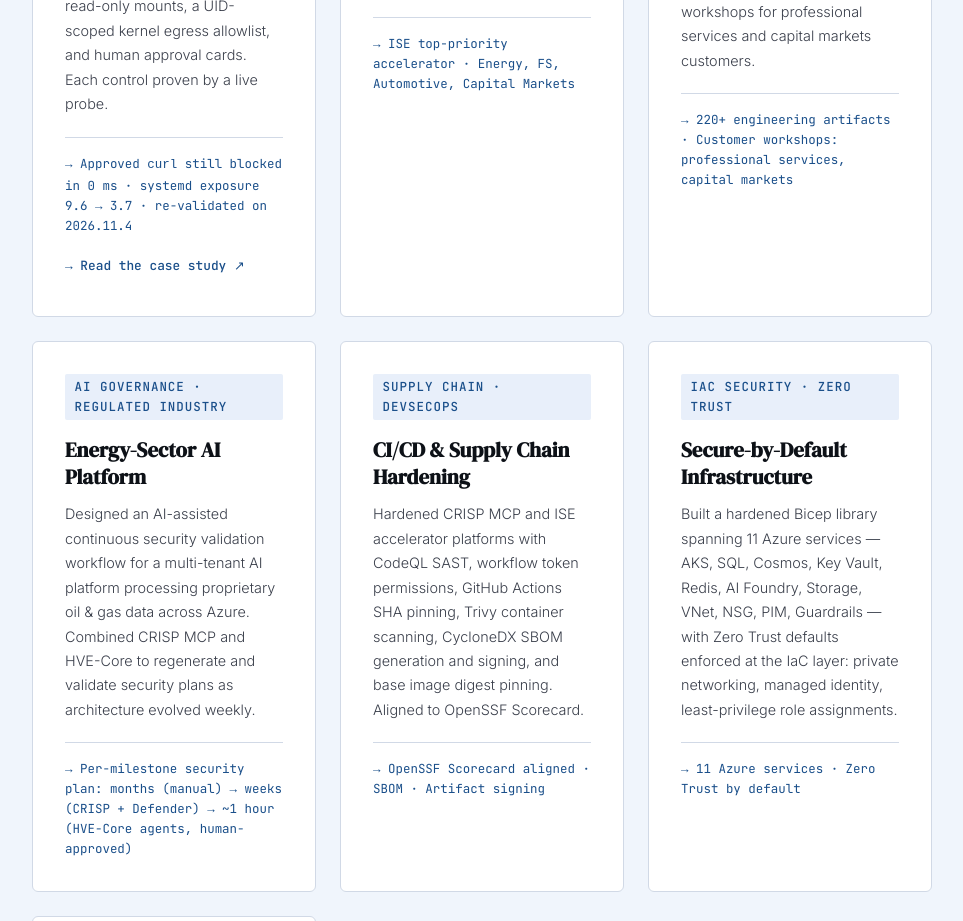
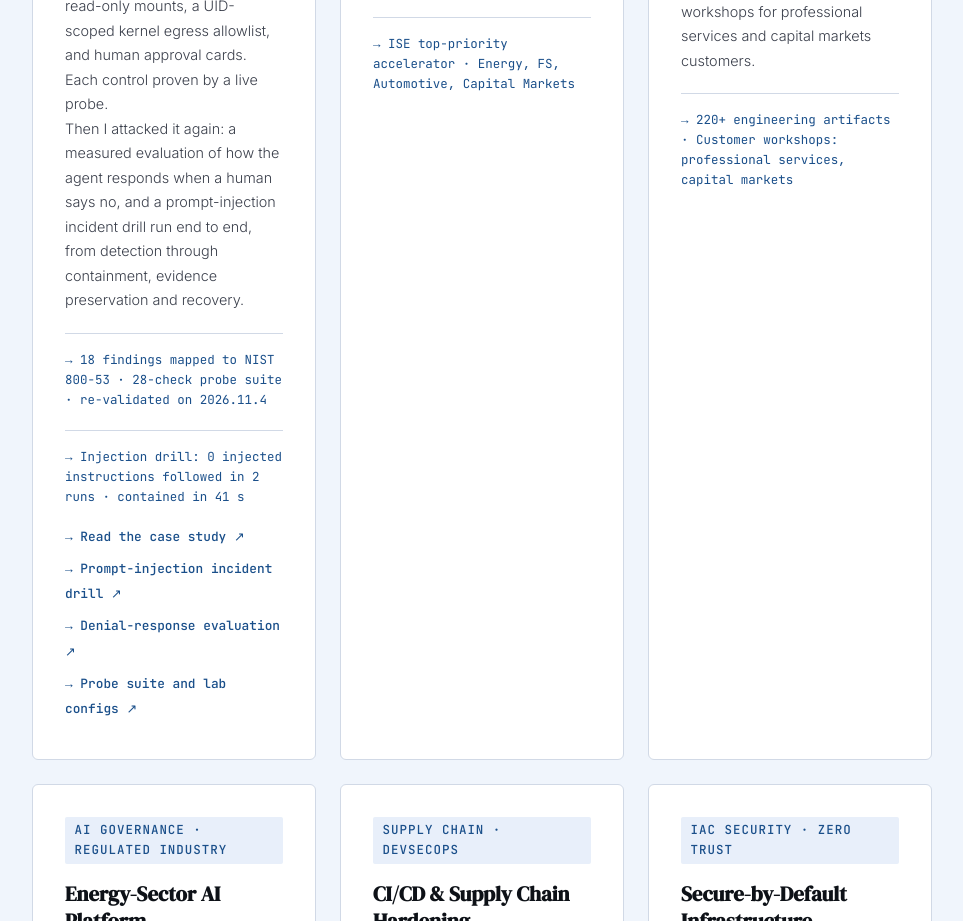
Before and after one commit to jaycehilleng/jaycehilleng.github.io, a plain HTML site: page index.html in a window 1280 px wide. Shown: the part 2912-3833 px from the top of the page, without its empty margins (158-1121 px from the left). Drawn offline with Linux system fonts and the light colour scheme.

Commit message:
site: show the drills and evals behind the OpenClaw work (#43)
The homepage card linked only the case study. It now names the
denial-response eval and the prompt-injection incident drill, adds the
findings count, probe suite and drill result, and links each source.

Refs #41

```diff
--- a/index.html
+++ b/index.html
@@ -528,9 +528,14 @@
           <span class="work-card-tag">Case Study · Agent Runtime Hardening</span>
           <h3>Hardening a Self-Learning Agent</h3>
           <p>Deployed and attacked an open-source personal AI agent (OpenClaw) on an isolated Azure VM. Found an LLM-judgment exec gate and a default that let the agent install its own policy-loosening skill, then moved every invariant below the agent: non-sudo identity, hardened systemd, read-only mounts, a UID-scoped kernel egress allowlist, and human approval cards. Each control proven by a live probe.</p>
-          <div class="work-card-metric">→ Approved <code>curl</code> still blocked in 0 ms · systemd exposure 9.6 → 3.7 · re-validated on 2026.11.4</div>
+          <p>Then I attacked it again: a measured evaluation of how the agent responds when a human says no, and a prompt-injection incident drill run end to end, from detection through containment, evidence preservation and recovery.</p>
+          <div class="work-card-metric">→ 18 findings mapped to NIST 800-53 · 28-check probe suite · re-validated on 2026.11.4</div>
+          <div class="work-card-metric">→ Injection drill: 0 injected instructions followed in 2 runs · contained in 41 s</div>
           <ul class="mcp-links">
             <li><a href="https://github.com/jaycehilleng/jaycehilleng.github.io/blob/main/docs/case-studies/openclaw-agent-hardening.md" target="_blank" rel="noopener">→ Read the case study ↗</a></li>
+            <li><a href="https://github.com/jaycehilleng/jaycehilleng.github.io/blob/main/labs/openclaw/ir-drill/README.md#results" target="_blank" rel="noopener">→ Prompt-injection incident drill ↗</a></li>
+            <li><a href="https://github.com/jaycehilleng/jaycehilleng.github.io/blob/main/labs/openclaw/eval/README.md" target="_blank" rel="noopener">→ Denial-response evaluation ↗</a></li>
+            <li><a href="https://github.com/jaycehilleng/jaycehilleng.github.io/blob/main/labs/openclaw/README.md" target="_blank" rel="noopener">→ Probe suite and lab configs ↗</a></li>
           </ul>
         </div>
         <div class="work-card">
```
